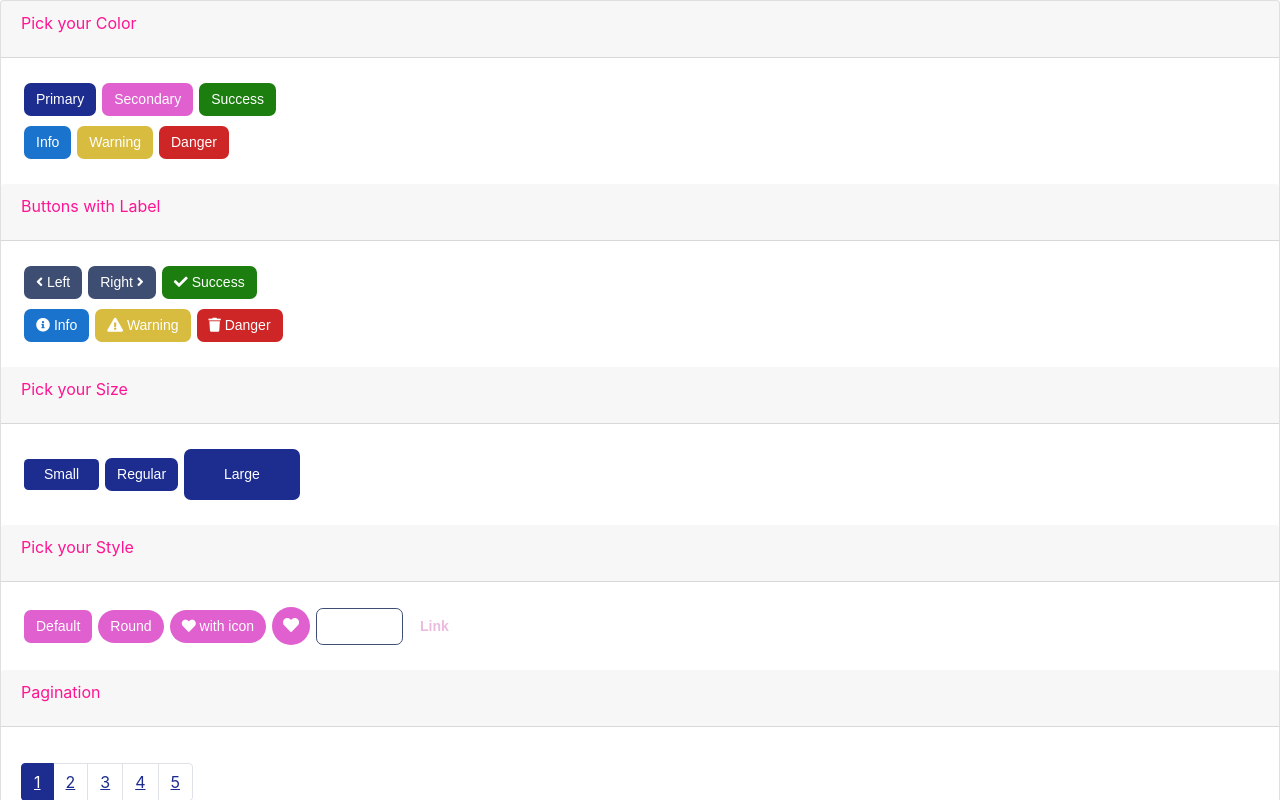
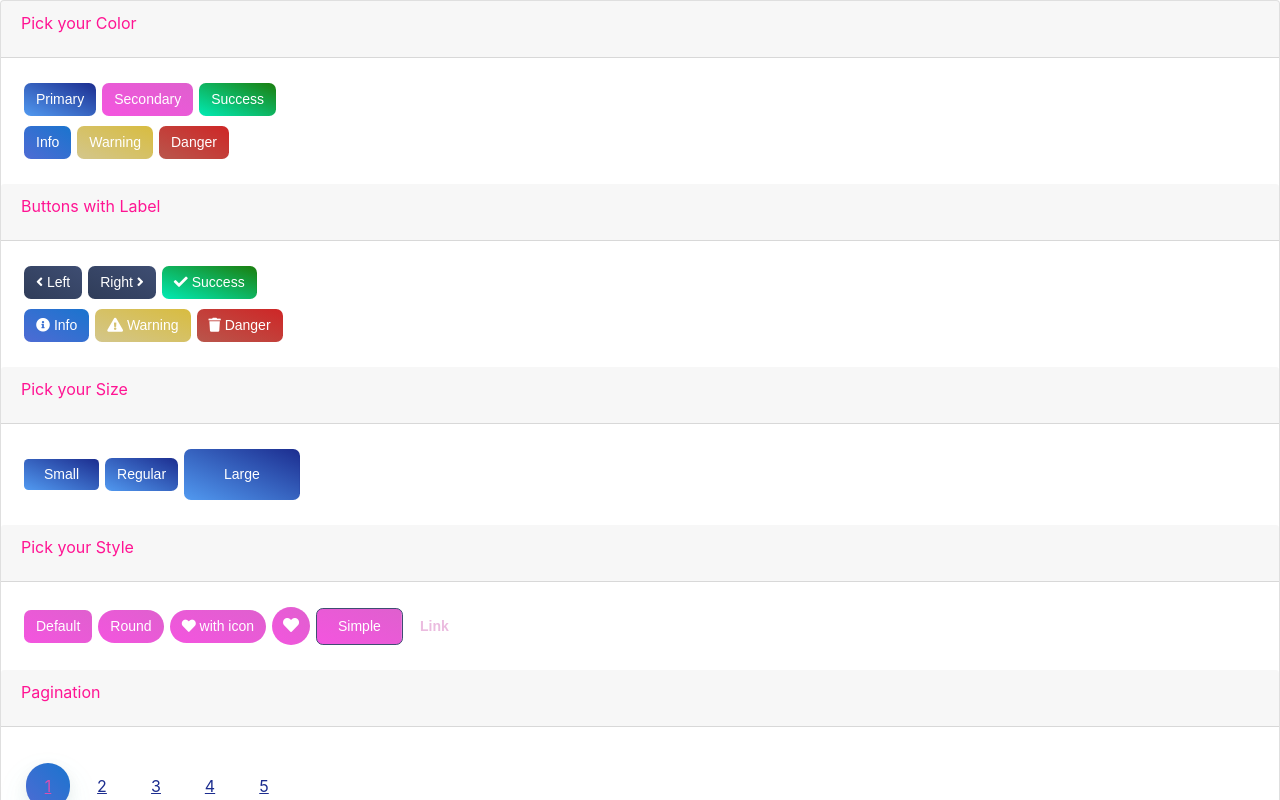
Before and after one commit to camha91/black-dashboard, a React (Create React App) app: page /buttons in a window 1280 px wide. Shown: the top 800 px of the page. Built offline with nearby package versions, Linux system fonts and the light colour scheme.

Commit message:
Style pagination buttons

```diff
--- a/src/App.js
+++ b/src/App.js
@@ -2,7 +2,7 @@ import { Route, Switch } from "react-router-dom";
 import "./App.scss";
 import "./assets/scss/app.scss";
 import Sidebar from "./components/Sidebar";
-import buttons from "./playgrounds/buttons/buttons";
+import pagination from "./playgrounds/buttons/pagination";
 import GridSystem from "./views/components/GridSystem";
 import Icons from "./views/components/Icons";
 import Notifications from "./views/components/Notifications";
--- a/src/assets/scss/app/custom/_mixins.scss
+++ b/src/assets/scss/app/custom/_mixins.scss
@@ -1,2 +1,3 @@
 @import "mixins/buttons.scss";
+@import "mixins/vendor-prefixes.scss";
 @import "mixins/opacity.scss";
--- /dev/null
+++ b/src/assets/scss/app/custom/_pagination.scss
@@ -0,0 +1,83 @@
+.pagination {
+  .page-item .page-link {
+    border: 0;
+    border-radius: 40px !important;
+    transition: all 0.5s;
+    margin: 0 5px;
+    min-width: 20px;
+    text-align: center;
+    height: 30px;
+    line-height: 30px;
+    cursor: pointer;
+    text-transform: uppercase;
+    outline: none;
+
+    &:hover,
+    &:focus {
+      background-color: rgba($pink-600, 0.1);
+      color: $pink-600;
+      border: none;
+      box-shadow: none;
+    }
+  }
+
+  .page-item.active > .page-link {
+    color: $pink-600;
+    box-shadow: $box-shadow;
+
+    &,
+    &:focus,
+    &:hover {
+      @include diagonal-gradient($success, $success-states);
+
+      color: $pink-600;
+    }
+  }
+
+  .page-item.disabled > .page-link {
+    opacity: 0.5;
+  }
+
+  // Colors
+  &.pagination-info {
+    .page-item.active > .page-link {
+      &,
+      &:focus,
+      &:hover {
+        @include diagonal-gradient($info, $info-states);
+      }
+    }
+  }
+
+  &.pagination-success {
+    .page-item.active > .page-link {
+      &,
+      &:focus,
+      &:hover {
+        @include diagonal-gradient($success, $success-states);
+      }
+    }
+  }
+
+  &.pagination-neutral {
+    .page-item > .page-link {
+      color: $white;
+
+      &:focus,
+      &:hover {
+        background-color: $opacity-1;
+        color: $white;
+      }
+    }
+
+    .page-item.active > .page-link {
+      &,
+      &:focus,
+      &:hover {
+        background-color: $white;
+        border-color: $white;
+        color: $brand-primary;
+      }
+    }
+  }
+}
--- a/src/assets/scss/app/custom/_variables.scss
+++ b/src/assets/scss/app/custom/_variables.scss
@@ -23,6 +23,8 @@ $border-radius-lg: 0.4285rem !default;
 $border-radius-sm: 0.2857rem !default;
 $border: 0.5px solid !default;
 
+$box-shadow: 0 15px 35px rgba(80, 218, 195, 0.1), 0 5px 15px rgba(5, 5, 5, 0.07);
+
 // Buttons
 $btn-padding-y-sm: 5px !default;
 $btn-padding-x-sm: 20px !default;
@@ -44,6 +46,9 @@ $padding-base-horizontal: 0.7rem !default;
 $transparent-bg: transparent !default;
 $white: #ffffff !default;
 $pink-100: #ebbbdf !default;
+$pink-600: #da50b0 !default;
+
+$opacity-1: rgba(255, 255, 255, 0.2) !default;
 
 // Fonts
 $font-size-dash: 0.875rem !default;
@@ -55,3 +60,6 @@ $font-weight-bold: 600 !default;
 // Icons
 $icon-size-regular: 2.375rem !default;
 $icon-font-size-regular: 1rem !default;
+
+// Brand colors
+$brand-primary: $primary !default;
--- /dev/null
+++ b/src/assets/scss/app/custom/mixins/_vendor-prefixes.scss
@@ -0,0 +1,37 @@
+@mixin diagonal-gradient($start-color, $end-color) {
+  background: $start-color;
+  background-image: -webkit-linear-gradient(
+    to bottom left,
+    $start-color,
+    $end-color,
+    $start-color
+  );
+  background-image: -o-linear-gradient(
+    to bottom left,
+    $start-color,
+    $end-color,
+    $start-color
+  );
+  background-image: -moz-linear-gradient(
+    to bottom left,
+    $start-color,
+    $end-color,
+    $start-color
+  );
+  background-image: linear-gradient(
+    to bottom left,
+    $start-color,
+    $end-color,
+    $start-color
+  );
+  background-size: 210% 210%;
+  background-position: top right;
+}
+
+@mixin linear-gradient($color, $states-color) {
+  background: $color;
+  background: -webkit-linear-gradient(0deg, $color 0%, $states-color 100%);
+  background: -o-linear-gradient(0deg, $color 0%, $states-color 100%);
+  background: -moz-linear-gradient(0deg, $color 0%, $states-color 100%);
+  background: linear-gradient(0deg, $color 0%, $states-color 100%);
+}
--- a/src/playgrounds/buttons.scss
+++ b/src/playgrounds/buttons.scss
@@ -1,4 +1,45 @@
+// vendor-prefixes mixin
+@mixin diagonal-gradient($start-color, $end-color) {
+  background: $start-color;
+  background-image: -webkit-linear-gradient(
+    to bottom left,
+    $start-color,
+    $end-color,
+    $start-color
+  );
+  background-image: -o-linear-gradient(
+    to bottom left,
+    $start-color,
+    $end-color,
+    $start-color
+  );
+  background-image: -moz-linear-gradient(
+    to bottom left,
+    $start-color,
+    $end-color,
+    $start-color
+  );
+  background-image: linear-gradient(
+    to bottom left,
+    $start-color,
+    $end-color,
+    $start-color
+  );
+  background-size: 210% 210%;
+  background-position: top right;
+}
+
+@mixin linear-gradient($color, $states-color) {
+  background: $color;
+  background: -webkit-linear-gradient(0deg, $color 0%, $states-color 100%);
+  background: -o-linear-gradient(0deg, $color 0%, $states-color 100%);
+  background: -moz-linear-gradient(0deg, $color 0%, $states-color 100%);
+  background: linear-gradient(0deg, $color 0%, $states-color 100%);
+}
+
+// buttons mixin
 @mixin btn-styles($btn-color, $btn-states-color) {
+  @include diagonal-gradient($btn-color, $btn-states-color);
   background-color: $btn-color;
   transition: all 0.15s ease;
   box-shadow: none;
@@ -141,6 +182,7 @@
   }
 }
 
+// opacity mixin
 @mixin opacity($opacity) {
   opacity: $opacity;
   // IE8 filter
@@ -148,6 +190,7 @@
   filter: #{alpha(opacity=$opacity-ie)};
 }
 
+// variables
 $default: #3e4d72 !default;
 $primary: #1c2d8f !default;
 $secondary: #df60ce !default;
@@ -173,6 +216,8 @@ $border-radius-lg: 0.4285rem !default;
 $border-radius-sm: 0.2857rem !default;
 $border: 0.5px solid !default;
 
+$box-shadow: 0 15px 35px rgba(80, 218, 195, 0.1), 0 5px 15px rgba(5, 5, 5, 0.07);
+
 // Buttons
 $btn-padding-y-sm: 5px !default;
 $btn-padding-x-sm: 20px !default;
@@ -194,6 +239,9 @@ $padding-base-horizontal: 0.7rem !default;
 $transparent-bg: transparent !default;
 $white: #ffffff !default;
 $pink-100: #ebbbdf !default;
+$pink-600: #da50b0 !default;
+
+$opacity-1: rgba(255, 255, 255, 0.2) !default;
 
 // Fonts
 $font-size-dash: 0.875rem !default;
@@ -206,6 +254,10 @@ $font-weight-bold: 600 !default;
 $icon-size-regular: 2.375rem !default;
 $icon-font-size-regular: 1rem !default;
 
+// Brand colors
+$brand-primary: $primary !default;
+
+// buttons.scss
 .btn {
   border-width: $border-thick;
   border: none;
@@ -299,3 +351,88 @@ $icon-font-size-regular: 1rem !default;
   color: $pink-100;
   font-weight: $font-weight-bold;
 }
+
+// pagination.scss
+.pagination {
+  .page-item .page-link {
+    border: 0;
+    border-radius: 40px !important;
+    transition: all 0.5s;
+    margin: 0 5px;
+    min-width: 20px;
+    text-align: center;
+    height: 30px;
+    line-height: 30px;
+    cursor: pointer;
+    text-transform: uppercase;
+    outline: none;
+
+    &:hover,
+    &:focus {
+      background-color: rgba($pink-600, 0.1);
+      color: $pink-600;
+      border: none;
+      box-shadow: none;
+    }
+  }
+
+  .page-item.active > .page-link {
+    color: $pink-600;
+    box-shadow: $box-shadow;
+
+    &,
+    &:focus,
+    &:hover {
+      @include diagonal-gradient($success, $success-states);
+
+      color: $pink-600;
+    }
+  }
+
+  .page-item.disabled > .page-link {
+    opacity: 0.5;
+  }
+
+  // Colors
+  &.pagination-info {
+    .page-item.active > .page-link {
+      &,
+      &:focus,
+      &:hover {
+        @include diagonal-gradient($info, $info-states);
+      }
+    }
+  }
+
+  &.pagination-success {
+    .page-item.active > .page-link {
+      &,
+      &:focus,
+      &:hover {
+        @include diagonal-gradient($success, $success-states);
+      }
+    }
+  }
+
+  &.pagination-neutral {
+    .page-item > .page-link {
+      color: $white;
+
+      &:focus,
+      &:hover {
+        background-color: $opacity-1;
+        color: $white;
+      }
+    }
+
+    .page-item.active > .page-link {
+      &,
+      &:focus,
+      &:hover {
+        background-color: $white;
+        border-color: $white;
+        color: $brand-primary;
+      }
+    }
+  }
+}
--- a/src/playgrounds/buttons/buttons.jsx
+++ b/src/playgrounds/buttons/buttons.jsx
@@ -8,7 +8,7 @@ import {
   Col,
   Row,
 } from "reactstrap";
-import "../../playgrounds/buttons.scss";
+import "../buttons.scss";
 
 const Example = (props) => {
   return (
--- a/src/playgrounds/buttons/pagination.jsx
+++ b/src/playgrounds/buttons/pagination.jsx
@@ -1,12 +1,13 @@
 import React from "react";
 import { Pagination, PaginationItem, PaginationLink } from "reactstrap";
+import "../buttons.scss";
 
 const Example = (props) => {
   return (
     <nav aria-label="Page navigation example">
       <Pagination
-        className="pagination pagination-warning"
-        listClassName="pagination-warning"
+        className="pagination pagination-info"
+        listClassName="pagination-info"
       >
         <PaginationItem className="active">
           <PaginationLink href="#" onClick={(e) => e.preventDefault()}>
--- a/src/views/components/Buttons.jsx
+++ b/src/views/components/Buttons.jsx
@@ -107,8 +107,8 @@ const Buttons = (props) => {
             <CardBody>
               <nav aria-label="Page navigation example">
                 <Pagination
-                  className="pagination pagination-warning"
-                  listClassName="pagination-warning"
+                  className="pagination pagination-info"
+                  listClassName="pagination-info"
                 >
                   <PaginationItem className="active">
                     <PaginationLink
```
Also changed, not shown: src/playgrounds/sidebar.jsx (renamed from src/playgrounds/buttons/sidebar.jsx).
